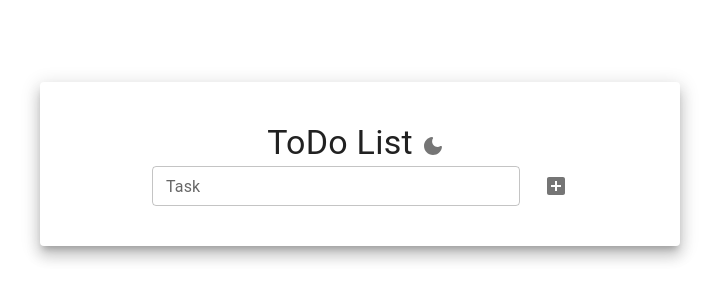
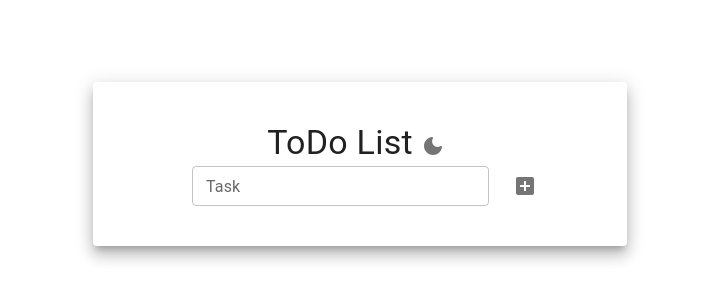
Before and after one commit to MrYious/TodoApp, a React (Create React App) app: page / in a window 1280 px wide. Shown: the part 236-536 px from the top of the page, without its empty margins (280-999 px from the left). Built offline with nearby package versions, Linux system fonts and the light colour scheme.

Commit message:
styles: adjust grid

```diff
--- a/src/component/ToDo.js
+++ b/src/component/ToDo.js
@@ -26,10 +26,9 @@ export default function ToDo (){
         <Grid
             container
             justifyContent="center"
-            alignContent={'center'}
+            alignContent="center"
             sx={{
                 minHeight: '100vh',
-                //bgcolor: 'gray',
             }}
         >
             <Grid
@@ -37,7 +36,7 @@ export default function ToDo (){
                 container
                 direction={'column'}
                 justifyContent={'center'}
-                xs={9} md={6}
+                xs={11} md={7} lg={5}
                 sx={{
                     //bgcolor: 'gray',
                 }}
```
